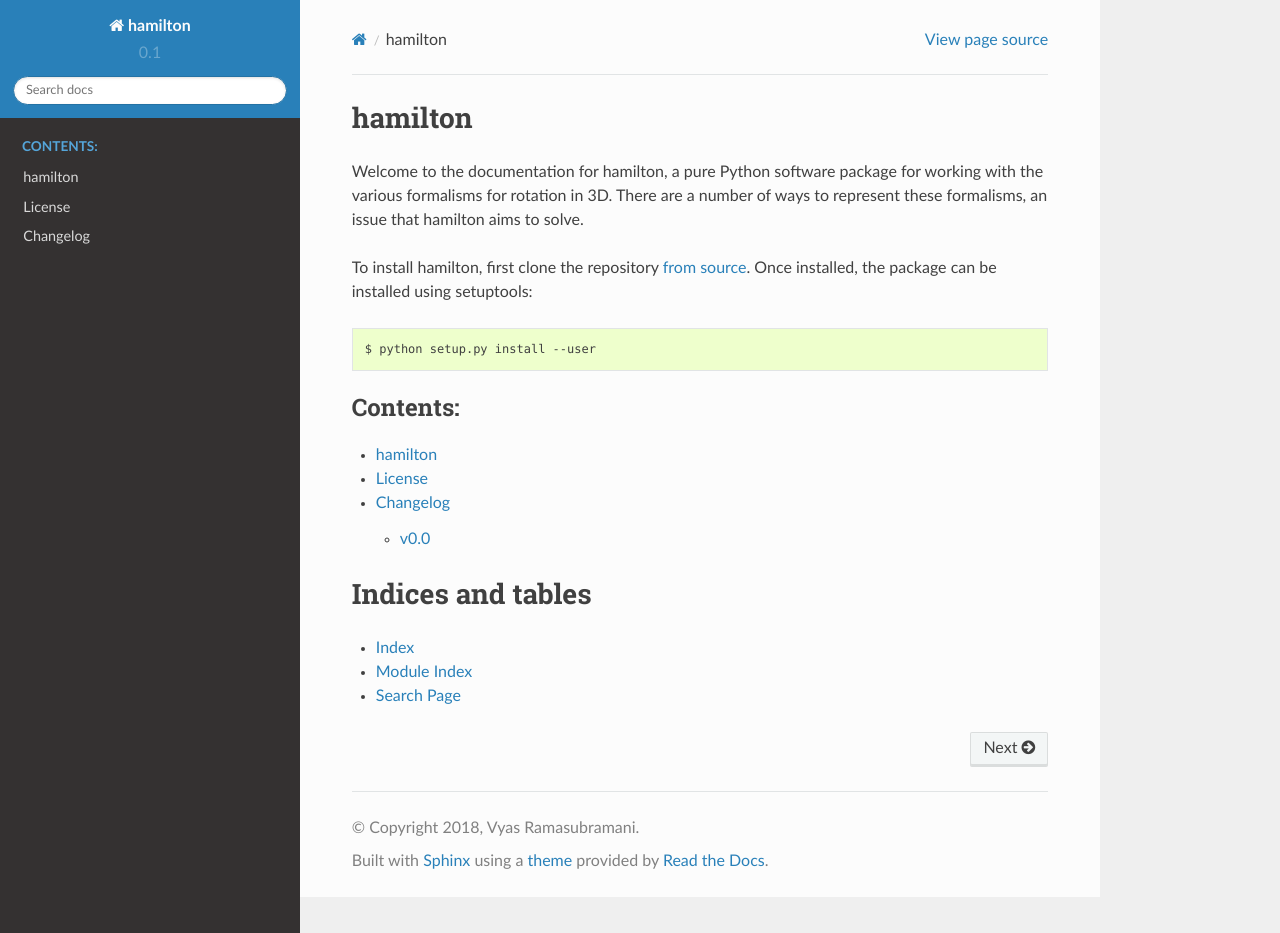
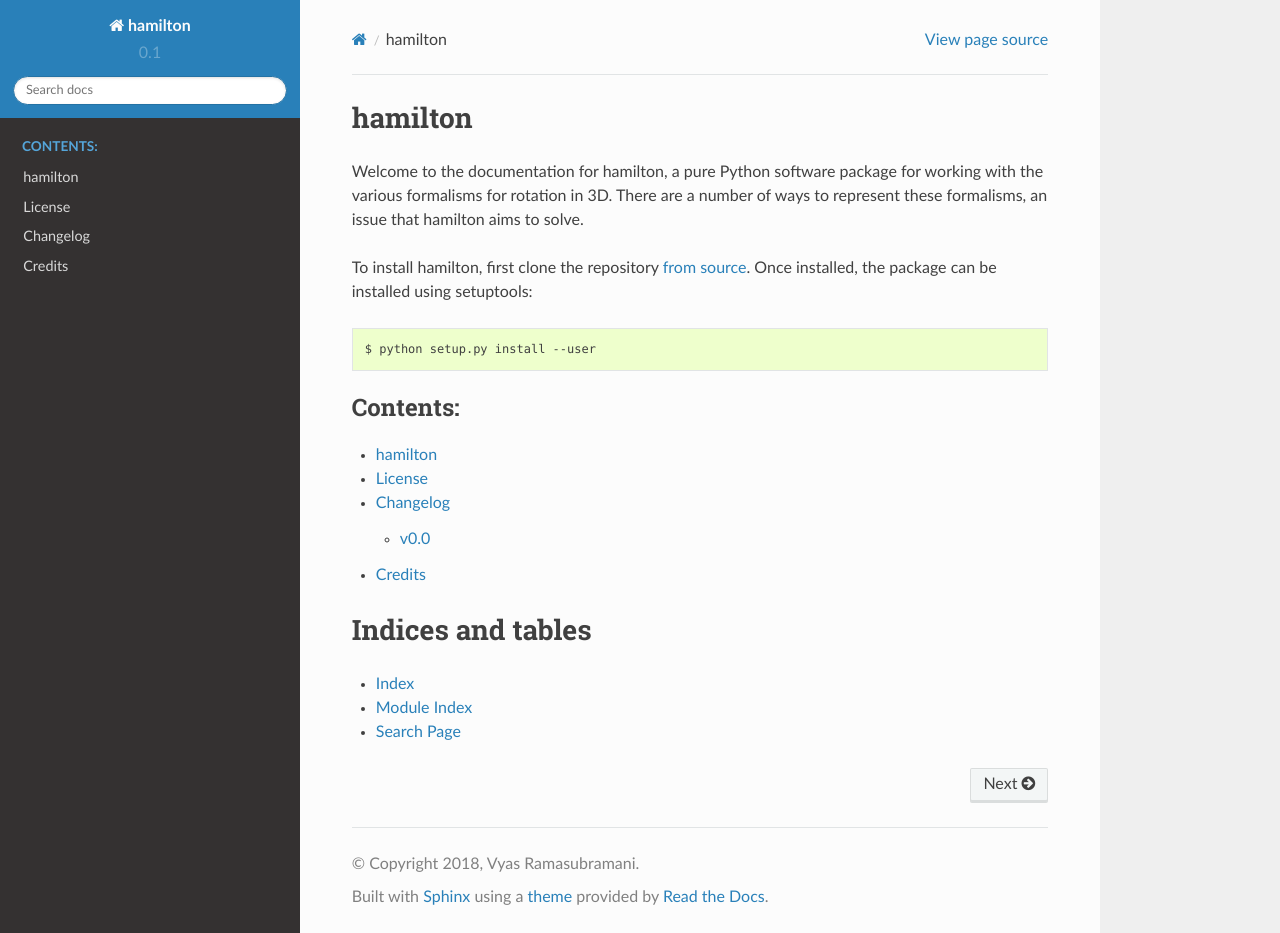
Before and after one commit to glotzerlab/rowan, a Sphinx documentation site: the page built from doc/index.rst, in a window 1280 px wide and 933 px high. Built offline with Sphinx 7.4.7 and the Read the Docs theme 2.0.0, drawn with Linux system fonts in a browser that asks for light colours.

Commit message:
Add credits file

```diff
--- /dev/null
+++ b/Credits.rst
@@ -0,0 +1,5 @@
+The following people contributed to the :py:mod:`hamilton` package.
+
+Vyas Ramasubramani, University of Michigan - **Lead developer**.
+* Initial design
+* Core quaternion operations
--- /dev/null
+++ b/doc/credits.rst
@@ -0,0 +1,4 @@
+Credits
+=======
+
+.. include:: ../Credits.rst
--- a/doc/index.rst
+++ b/doc/index.rst
@@ -21,6 +21,7 @@ Once installed, the package can be installed using setuptools::
    package-hamilton
    license
    changelog
+   credits
 
 
 
```
